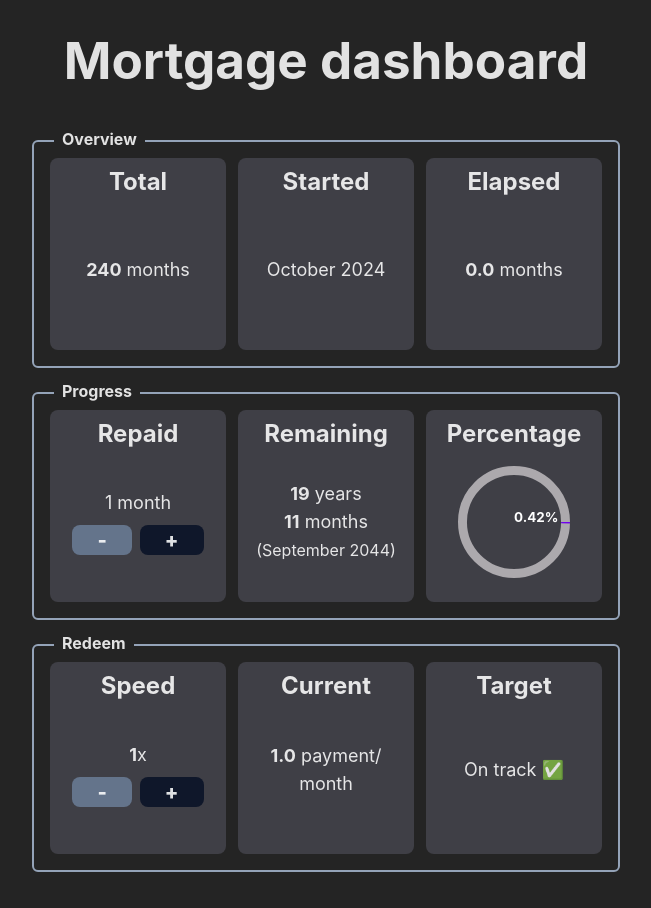
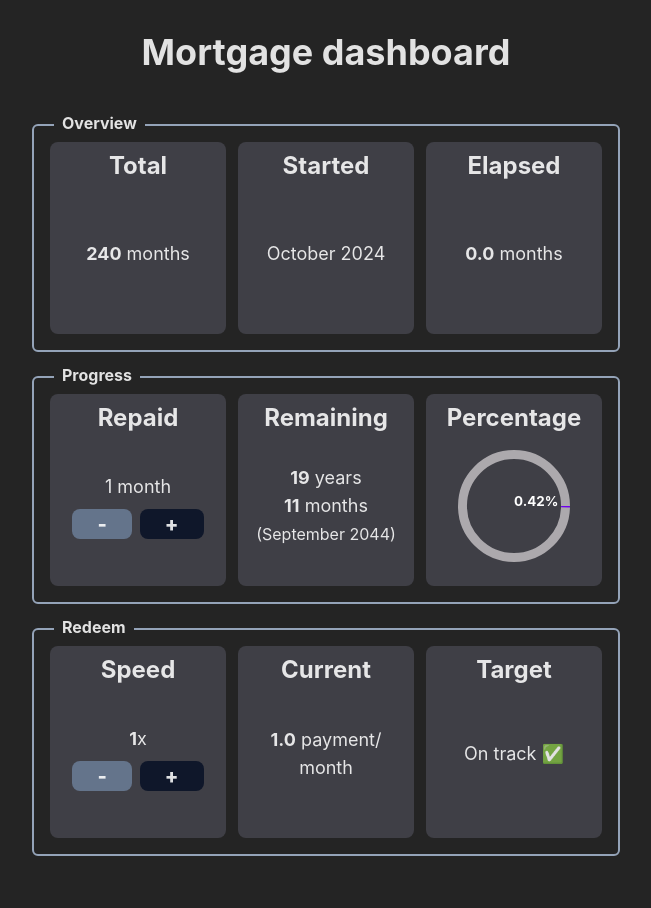
Before and after one commit to nicolasgasco/mortgage_dashboard, a React (Vite) app in the folder app/: page / in a window 1280 px wide. Shown: the whole page, without its empty margins (314-965 px from the left). Built offline with nearby package versions, Linux system fonts and the light colour scheme.

Commit message:
Tweak title size

```diff
--- a/app/src/App.tsx
+++ b/app/src/App.tsx
@@ -59,7 +59,7 @@ function App() {
 
   return (
     <div className="flex flex-col items-center justify-center">
-      <h1 className="mb-12 font-bold">Mortgage dashboard</h1>
+      <h1 className="mb-12 font-bold text-2xl sm:text-4xl">Mortgage dashboard</h1>
       <div className="w-full sm:w-auto flex flex-col gap-4">
         <Section title="Overview">
           <Tile title="Total">
```
